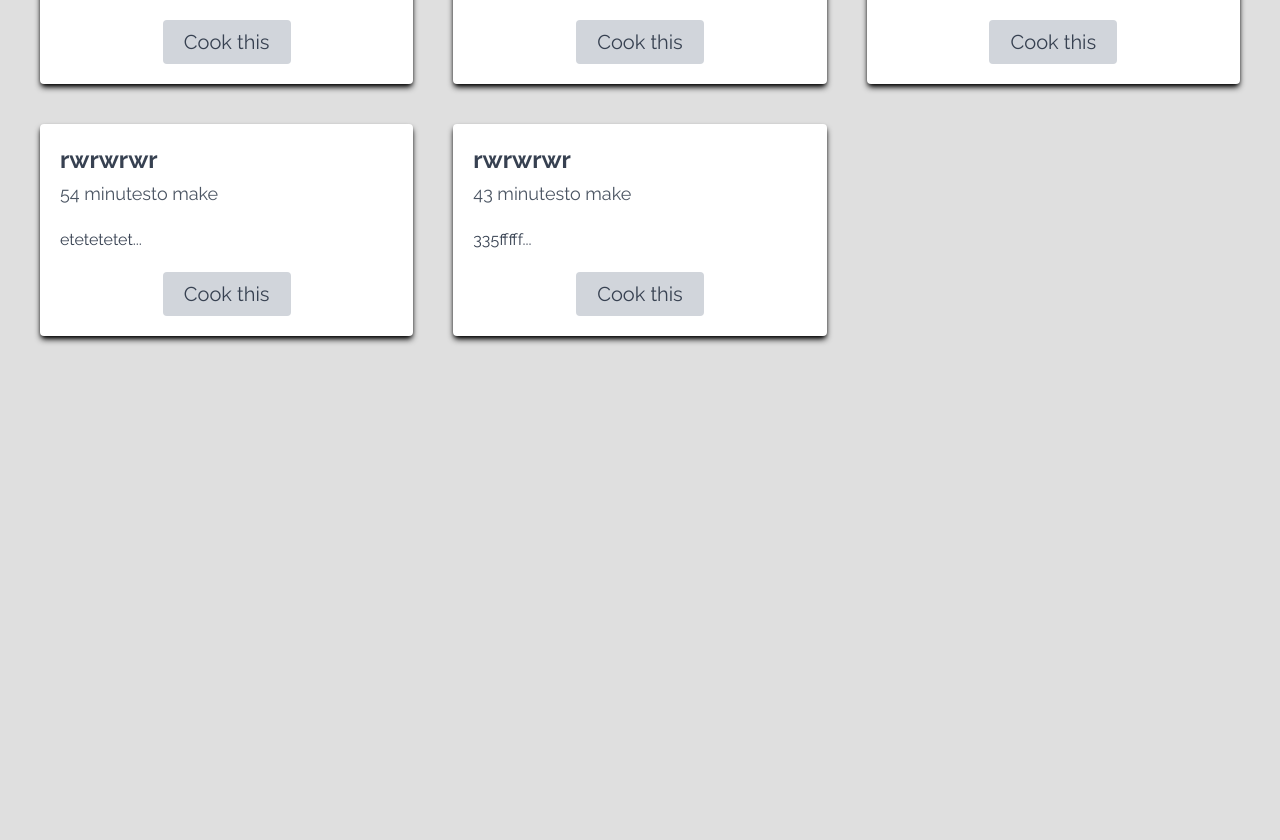
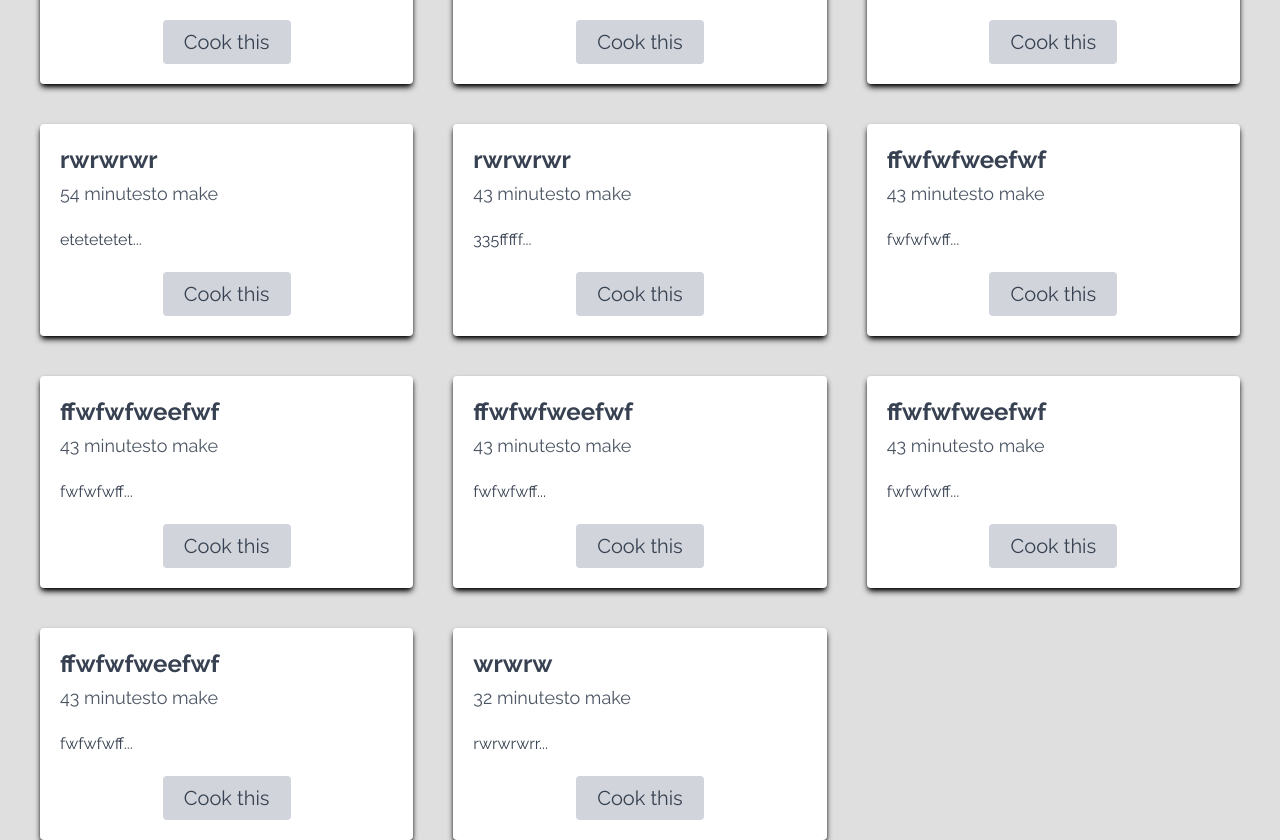
Before and after one commit to Froiod/Recipe-Directory, a React (Vite) app: page / in a window 1280 px wide. Shown: the part 300-1140 px from the top of the page. Before the commit the page ends 800 px from the top, so only its background shows below. Built offline with nearby package versions, Linux system fonts and the light colour scheme; data requests are answered from the project's data file.

Commit message:
navigate to home after submit

```diff
--- a/data/db.json
+++ b/data/db.json
@@ -57,6 +57,66 @@
       "method": "335fffff",
       "cookingTime": "43 minutes",
       "id": "CwJMv_f"
+    },
+    {
+      "title": "ffwfwfweefwf",
+      "ingredients": [
+        "fwfwf",
+        "wfwfwf"
+      ],
+      "method": "fwfwfwff",
+      "cookingTime": "43 minutes",
+      "id": "Lh9Wpfx"
+    },
+    {
+      "title": "ffwfwfweefwf",
+      "ingredients": [
+        "fwfwf",
+        "wfwfwf"
+      ],
+      "method": "fwfwfwff",
+      "cookingTime": "43 minutes",
+      "id": "YbHeqvl"
+    },
+    {
+      "title": "ffwfwfweefwf",
+      "ingredients": [
+        "fwfwf",
+        "wfwfwf"
+      ],
+      "method": "fwfwfwff",
+      "cookingTime": "43 minutes",
+      "id": "nKnbC1e"
+    },
+    {
+      "title": "ffwfwfweefwf",
+      "ingredients": [
+        "fwfwf",
+        "wfwfwf"
+      ],
+      "method": "fwfwfwff",
+      "cookingTime": "43 minutes",
+      "id": "Uv3WRik"
+    },
+    {
+      "title": "ffwfwfweefwf",
+      "ingredients": [
+        "fwfwf",
+        "wfwfwf"
+      ],
+      "method": "fwfwfwff",
+      "cookingTime": "43 minutes",
+      "id": "5OX7BiX"
+    },
+    {
+      "title": "wrwrw",
+      "ingredients": [
+        "wrwrw",
+        "rwrwrwrr"
+      ],
+      "method": "rwrwrwrr",
+      "cookingTime": "32 minutes",
+      "id": "CnMZCEz"
     }
   ]
 }
--- a/src/pages/create/Create.jsx
+++ b/src/pages/create/Create.jsx
@@ -1,5 +1,5 @@
-import React from 'react'
-import {useState, useRef} from 'react'
+import {useNavigate} from 'react-router-dom';
+import {useState, useRef, useEffect} from 'react'
 import {useFetch} from '../../hooks/useFetch';
 
 const Create = () => {
@@ -10,6 +10,7 @@ const Create = () => {
   const [newIngredients, setNewIngredients] = useState('')
   const [ingredients, setIngredients] = useState([])
   const ingredientsInput = useRef(null)
+  const navigate = useNavigate()
 
   const {postData, data, error} = useFetch('http://localhost:3000/recipes', 'POST')
 
@@ -29,6 +30,12 @@ const Create = () => {
     setNewIngredients('')
     ingredientsInput.current.focus()
   }
+
+  useEffect(() => {
+    if (data) {
+      navigate('/')
+    }
+  }, [data])
 
   return (
     <div className='text-gray-600 margin max-w-lg'>
```
